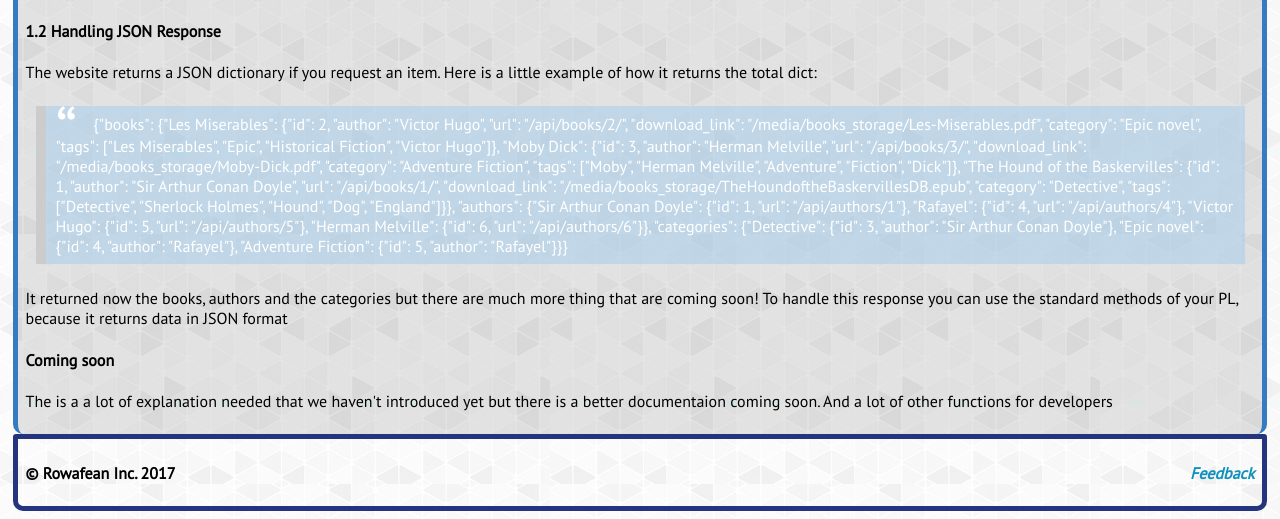
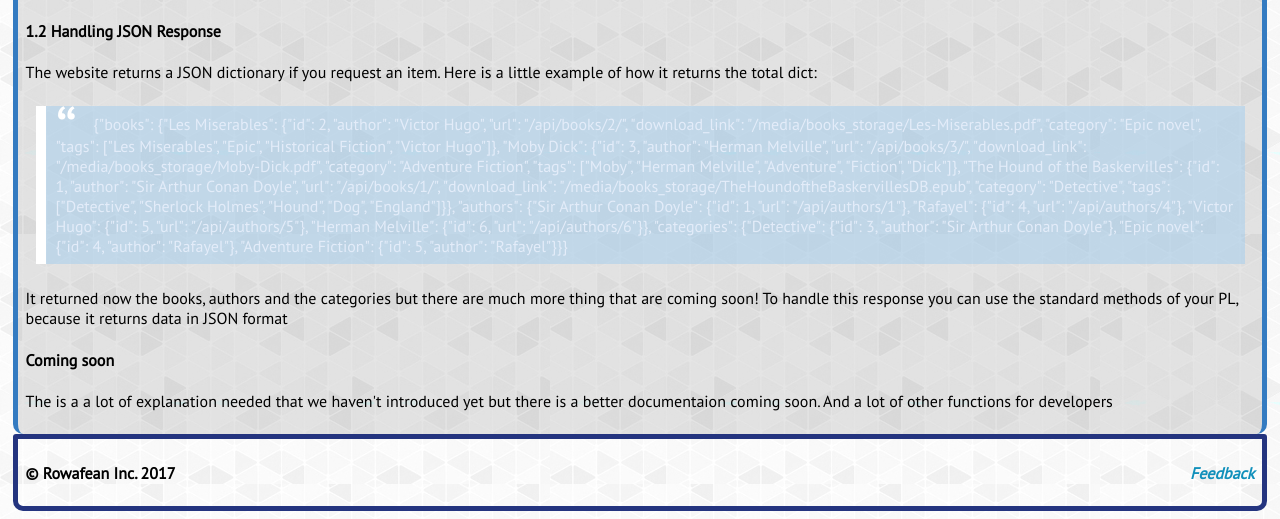
Before and after one commit to RafayelGardishyan/DjangoBooks, a Django app: template blog/templates/blog/api_docs.html in a window 1280 px wide. Shown: the part 516-1035 px from the top of the page. Run offline with Django 3.2, Linux system fonts and the light colour scheme; the template is opened without the code that fills it, so the values that code supplies are empty.

Commit message:
Update api_docs.html

```diff
--- a/blog/templates/blog/api_docs.html
+++ b/blog/templates/blog/api_docs.html
@@ -20,9 +20,9 @@ tr:nth-child(even) {
     background-color: rgba(162, 206, 239, 0.5);
 }
 blockquote {
-  color: #ffffff;
+  color: #e3ecf9;
   background: rgba(162, 206, 239, 0.5);
-  border-left: 10px solid #ccc;
+  border-left: 10px solid #ffffff;
   margin: 1.5em 10px;
   padding: 0.5em 10px;
   quotes: "\201C""\201D""\2018""\2019";
```
